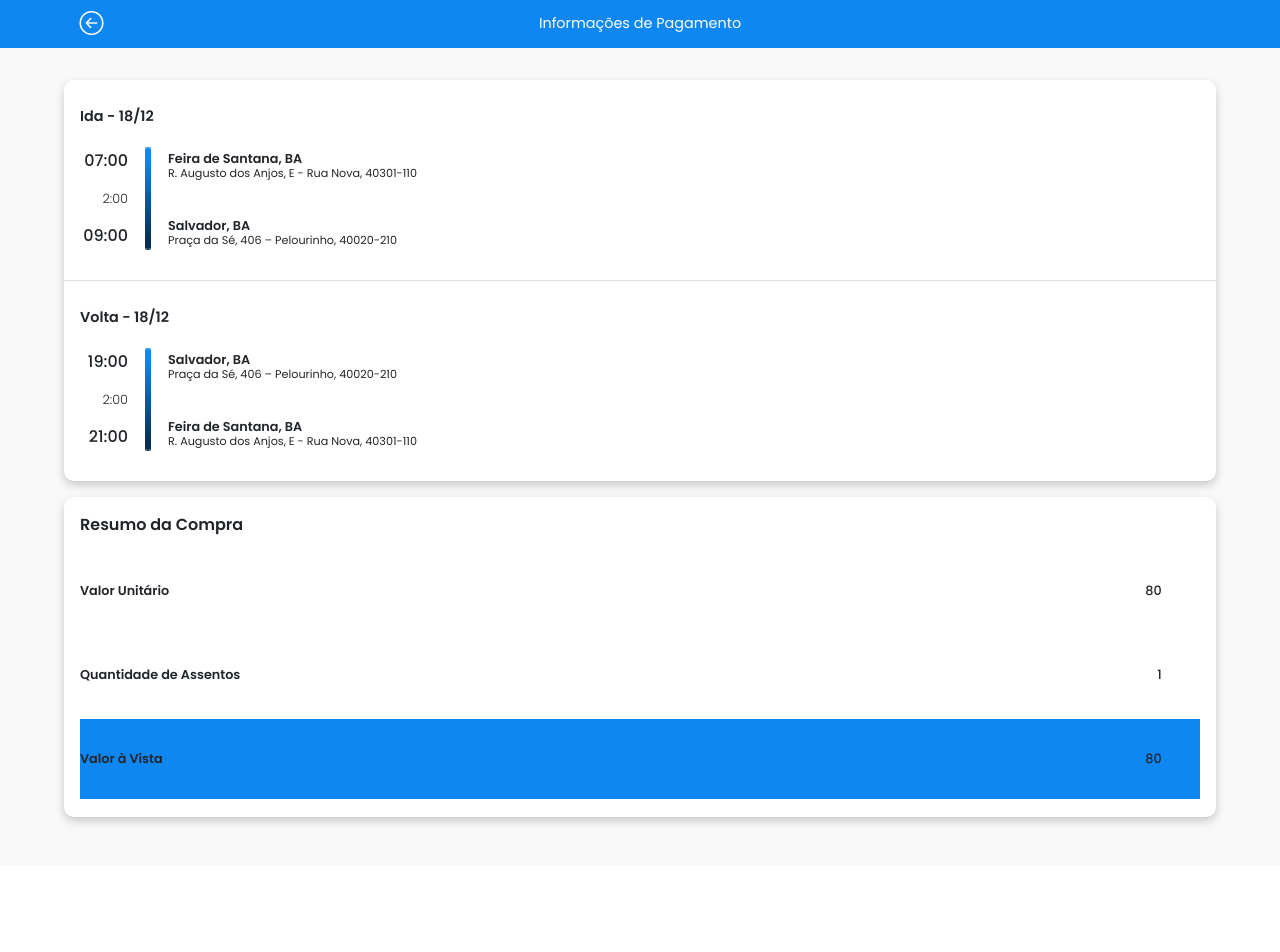
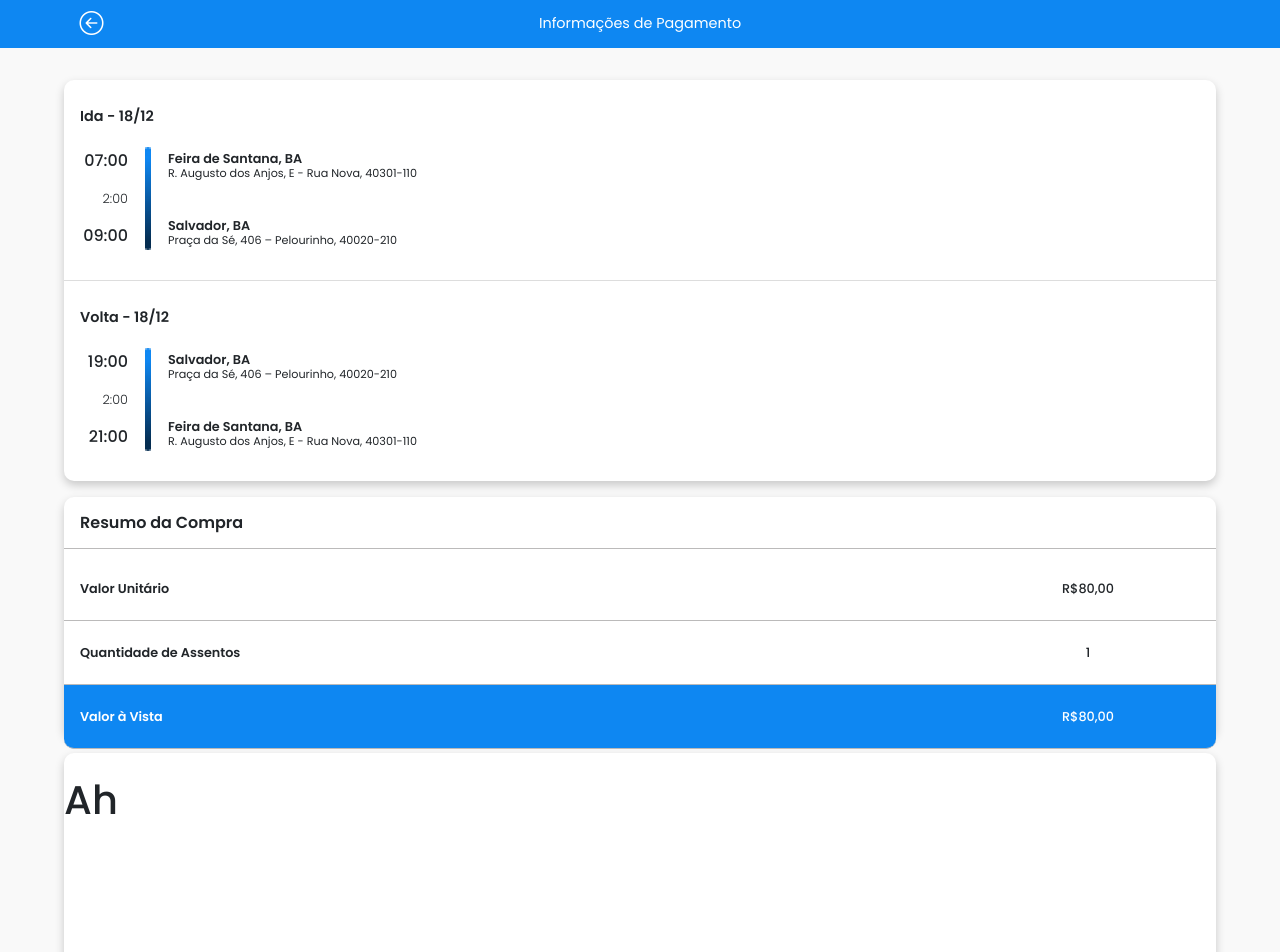
Before and after one commit to PedroFPer/expresso_unix_interface, a React (Vite) app in the folder expresso_unix/: page /expresso_unix_interface/customer/payment-summary in a window 1280 px wide. Shown: the top 952 px of the page. Before the commit the page ends 865 px from the top, so only its background shows below. Built offline with nearby package versions, Linux system fonts and the light colour scheme.

Commit message:
Update PaymentSummary
-Ajustes nos arquivos relacionados a Masks e Format. Como objetivo de manter a organização e separação de responsabilidades.
-Otimização dos processos
-Ajustes no componente PaymentDetailsCard
-Implementação do componente PaymentMethodCard

```diff
--- a/expresso_unix/src/infrastructure/context/CustomerContext.jsx
+++ b/expresso_unix/src/infrastructure/context/CustomerContext.jsx
@@ -19,7 +19,7 @@ export function CustomerProvider({ children }) {
                 originAddress: "R. Augusto dos Anjos, E - Rua Nova, 40301-110",
                 destinyCity: "Salvador, BA",
                 destinyAddress: "Praça da Sé, 406 – Pelourinho, 40020-210",
-                price: "R$ 80,00",
+                price: 80.00,
                 availableSeats: 20,
                 totalSeats: 40,
                 date: new Date(2025, 11, 18),
@@ -34,7 +34,7 @@ export function CustomerProvider({ children }) {
                 originAddress: "Praça da Sé, 406 – Pelourinho, 40020-210",
                 destinyCity: "Feira de Santana, BA",
                 destinyAddress: "R. Augusto dos Anjos, E - Rua Nova, 40301-110",
-                price: "R$ 80,00",
+                price: 80.00,
                 availableSeats: 20,
                 totalSeats: 40,
                 date: new Date(2025, 11, 18),
--- /dev/null
+++ b/expresso_unix/src/infrastructure/utils/formatUtils.js
@@ -0,0 +1,25 @@
+export class formatUtils{
+    static formatshortDate(date) {
+        return date.toLocaleDateString("pt-BR", { day: "2-digit", month: "2-digit" });
+    }
+
+    static formatCurrencyBR(value) {
+        if (value === null || value === undefined || value === "") return "0,00";
+
+        return Number(value).toLocaleString("pt-BR", {
+            minimumFractionDigits: 2,
+            maximumFractionDigits: 2
+        });
+    }
+
+    static formatField(typeFormat, value){
+        switch(typeFormat){
+            case "shortDate":
+                return this.formatshortDate(value);
+
+            case "currencyBR":
+                return this.formatCurrencyBR(value);
+        }
+
+    }
+}
--- a/expresso_unix/src/infrastructure/utils/maskUtils.js
+++ b/expresso_unix/src/infrastructure/utils/maskUtils.js
@@ -15,7 +15,7 @@ export class maskUtils {
 
     }
 
-    static formatPhoneNumber(phone) {
+    static phoneNumber(phone) {
         if (!phone) return "";
 
         let digits = phone.replace(/\D/g, "").slice(0, 11);
@@ -46,7 +46,7 @@ export class maskUtils {
         return digits;
     }
 
-    static formatCPF(cpf) {
+    static cpf(cpf) {
         if (!cpf) return "";
 
         return cpf
@@ -57,13 +57,13 @@ export class maskUtils {
             .replace(/(\d{3})(\d{1,2})$/, "$1-$2");
     }
 
-    static formattersField(fieldName, value) {
+    static maskField(fieldName, value) {
         switch (fieldName) {
             case "cpf":
-                return this.formatCPF(value)
+                return this.cpf(value)
 
             case "phoneNumber":
-                return this.formatPhoneNumber(value)
+                return this.phoneNumber(value)
 
             case "text":
                 return this.limitText(value)
--- a/expresso_unix/src/infrastructure/utils/timeUtils.js
+++ /dev/null
@@ -1,5 +0,0 @@
-export class timeUtils {
-    static formatDayMonth(date) {
-        return date.toLocaleDateString("pt-BR", { day: "2-digit", month: "2-digit" });
-    }
-}
--- a/expresso_unix/src/ui/common-components/itinerary-card/ItineraryCard.jsx
+++ b/expresso_unix/src/ui/common-components/itinerary-card/ItineraryCard.jsx
@@ -1,5 +1,5 @@
 import lineTravel from "../../../assets/line-travel-card.png"
-import { timeUtils } from "../../../infrastructure/utils/timeUtils"
+import { formatUtils } from "../../../infrastructure/utils/formatUtils";
 import "./styles/ItineraryCard.css"
 
 export default function ItineraryCard({ travelInfo }) {
@@ -7,7 +7,7 @@ export default function ItineraryCard({ travelInfo }) {
     return (
         <section id="itinerary-card">
             {travelInfo.map((segment, index) => {
-                const formattedDate = timeUtils.formatDayMonth(segment.date);
+                const formattedDate = formatUtils.formatField("shortDate", segment.date);
 
                 return (
                     <div className="itinerary-segment" key={index}>
--- a/expresso_unix/src/ui/pages/customer/passenger-registration/Components/PassengerFormCard.jsx
+++ b/expresso_unix/src/ui/pages/customer/passenger-registration/Components/PassengerFormCard.jsx
@@ -15,7 +15,7 @@ export default function PassengerFormCard({ handleInputChange, travelerInfo, err
                         type="text"
                         className="form-input"
                         placeholder="Exemplo: João da Silva"
-                        value={maskUtils.formattersField("text",travelerInfo.name)}
+                        value={maskUtils.maskField("text",travelerInfo.name)}
                         onChange={(e) => handleInputChange("name", e.target.value)}
                     />
                     <p className="input-error">
@@ -29,7 +29,7 @@ export default function PassengerFormCard({ handleInputChange, travelerInfo, err
                         type="text"
                         className="form-input"
                         placeholder="Exemplo: 123.456.789-10"
-                        value={maskUtils.formattersField("cpf", travelerInfo.cpf)}
+                        value={maskUtils.maskField("cpf", travelerInfo.cpf)}
                         onChange={(e) => {
                             const onlyNumbers = maskUtils.onlyDigitsCpf(e.target.value);
                             handleInputChange("cpf", onlyNumbers);
@@ -46,7 +46,7 @@ export default function PassengerFormCard({ handleInputChange, travelerInfo, err
                         type="text"
                         className="form-input"
                         placeholder="Exemplo: Nome@email.com"
-                        value={maskUtils.formattersField("text", travelerInfo.email)}
+                        value={maskUtils.maskField("text", travelerInfo.email)}
                         onChange={(e) => handleInputChange("email", e.target.value)}
                     />
                     <p className="input-error">
@@ -60,7 +60,7 @@ export default function PassengerFormCard({ handleInputChange, travelerInfo, err
                         type="text"
                         className="form-input"
                         placeholder="Exemplo: (00) 00000-0000"
-                        value={maskUtils.formattersField("phoneNumber", travelerInfo.phoneNumber)}
+                        value={maskUtils.maskField("phoneNumber", travelerInfo.phoneNumber)}
                         onChange={(e) =>{
                             const onlyNumbers = maskUtils.onlyDigitsPhoneNumber(e.target.value)
                             handleInputChange("phoneNumber", onlyNumbers)
--- a/expresso_unix/src/ui/pages/customer/payment-summary/Components/PaymentDetails.jsx
+++ b/expresso_unix/src/ui/pages/customer/payment-summary/Components/PaymentDetailsCard.jsx
@@ -1,12 +1,15 @@
-import "../styles/PaymentDetails.css"
+import {formatUtils} from "../../../../../infrastructure/utils/formatUtils"
+import "../styles/PaymentDetailsCard.css"
 
-export default function PaymentDetails({travelInfo}) {
+export default function PaymentDetailsCard({travelInfo}) {
+    const priceTravel = formatUtils.formatCurrencyBR(travelInfo?.[0]?.price);
+
     return (
-        <section id="payment-details">
+        <section id="payment-details-card">
             <h3>Resumo da Compra</h3>
             <div className="summary-item">
                 <strong>Valor Unitário</strong>
-                <p>80</p>
+                <p>R${priceTravel}</p>
             </div>
 
             <div className="summary-item" >
@@ -16,7 +19,7 @@ export default function PaymentDetails({travelInfo}) {
 
             <div id="summary-total" className="summary-item">
                 <strong>Valor à Vista</strong>
-                <p>80</p>
+                <p>R${priceTravel}</p>
             </div>
         </section>
     )
--- /dev/null
+++ b/expresso_unix/src/ui/pages/customer/payment-summary/Components/PaymentMethodCard.jsx
@@ -0,0 +1,9 @@
+import "../styles/PaymentMethodCard.css"
+
+export default function PaymentMethodCard(){
+    return(
+        <section id="payment-method-card">
+            <h1>Ah</h1>
+        </section>
+    )
+}
--- a/expresso_unix/src/ui/pages/customer/payment-summary/PaymentSummary.jsx
+++ b/expresso_unix/src/ui/pages/customer/payment-summary/PaymentSummary.jsx
@@ -1,7 +1,8 @@
 import { useState, useContext } from "react";
 import HeaderBaseMobile from "../../../common-components/header-base-mobile/HeaderBaseMobile"
 import ItineraryCard from "../../../common-components/itinerary-card/ItineraryCard"
-import PaymentDetails from "./Components/PaymentDetails";
+import PaymentDetailsCard from "./Components/PaymentDetailsCard";
+import PaymentMethodCard from "./Components/PaymentMethodCard";
 import { CustomerContext } from "../../../../infrastructure/context/CustomerContext";
 import "./styles/PaymentSummary.css"
 
@@ -18,9 +19,11 @@ export default function PaymentSummary() {
                 travelInfo={travelInfo}
                 />
 
-                <PaymentDetails
+                <PaymentDetailsCard
                 travelInfo={travelInfo}
                 />
+
+                <PaymentMethodCard />
             </div>
 
 
--- a/expresso_unix/src/ui/pages/customer/payment-summary/styles/PaymentDetails.css
+++ b/expresso_unix/src/ui/pages/customer/payment-summary/styles/PaymentDetailsCard.css
@@ -1,8 +1,8 @@
 @charset "UTF-8";
 
-#payment-details{
+#payment-details-card{
     width: 90%;
-    height: 20em;
+    height: 15em;
 
     display: grid;
     grid-template-rows: auto auto auto auto;
@@ -13,25 +13,29 @@
     box-shadow: 0px 4px 10px rgba(0, 0, 0, 0.2);
     background-color: white;
 
-    padding: 1em;
 }
 
-#payment-details h3{
-     grid-area: 1/1/2/2;
+#payment-details-card h3{
+    grid-area: 1/1/2/2;
 
     font-size: 1em;
     font-weight: 600;
 
-    padding-bottom: 0.3em;
+    border-bottom: 1px solid rgb(187, 186, 186);
+
+    padding: 1em;
 }
 
 .summary-item{
     width: 100%;
-    height: 5em;
+    height: 4em;
 
     display: grid;
-    grid-template-columns: 1fr 1fr;
+    grid-template-columns: 80% 20%;
     align-items: center;
+
+    padding: 1em;
+    border-bottom: 1px solid rgb(187, 186, 186);
 
     background-color: white;
 }
@@ -48,10 +52,13 @@
     font-size: 0.8em;
     font-weight: 500;
 
-    margin: auto 3em auto auto;
+    margin: auto auto auto auto;
 
 }
 
 #summary-total{
+    border-radius: 0px 0px 10px 10px;
+
+    color: white;
     background-color: #0E87F2;
 }
--- /dev/null
+++ b/expresso_unix/src/ui/pages/customer/payment-summary/styles/PaymentMethodCard.css
@@ -0,0 +1,15 @@
+@charset "UTF-8";
+
+#payment-method-card{
+    width: 90%;
+    height: 15em;
+
+    display: grid;
+    grid-template-rows: auto auto auto auto;
+    grid-template-columns: 100%;
+    align-items: center;
+
+    border-radius: 10px;
+    box-shadow: 0px 4px 10px rgba(0, 0, 0, 0.2);
+    background-color: white;
+}
```
Also changed, not shown: expresso_unix/src/infrastructure/teste/sendTravelSearchTeste.js (deleted, +0 -13 lines).
